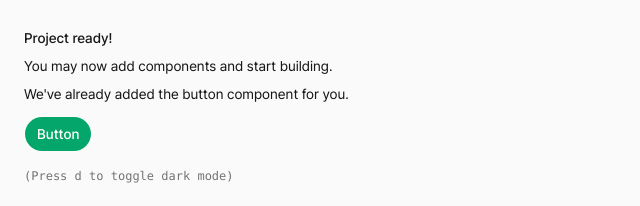
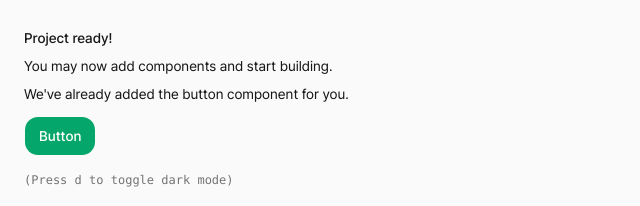
Before and after one commit to KIM-N-KANG/manyak-web, a Next.js app: page / in a window 1280 px wide. Shown: the top 206 px of the page, without its empty margins (0-640 px from the left). Built offline with nearby package versions, Linux system fonts and the light colour scheme.

Commit message:
[KNK-102] Design: 스타일 토큰 조정
- 기본 UI 스타일 변경
- 기본 radius 변경
- 기본 버튼 크기 변경

```diff
--- a/src/app/globals.css
+++ b/src/app/globals.css
@@ -47,13 +47,13 @@
   --color-background: var(--background);
 
   /* 모서리 반경 */
-  --radius-sm: calc(var(--radius) * 0.6);
-  --radius-md: calc(var(--radius) * 0.8);
-  --radius-lg: var(--radius);
-  --radius-xl: calc(var(--radius) * 1.4);
-  --radius-2xl: calc(var(--radius) * 1.8);
-  --radius-3xl: calc(var(--radius) * 2.2);
-  --radius-4xl: calc(var(--radius) * 2.6);
+  --radius-sm: calc(var(--radius) * 1.2); /* 12 */
+  --radius-md: calc(var(--radius) * 1.4); /* 14 */
+  --radius-lg: calc(var(--radius) * 1.6); /* 16 */
+  --radius-xl: calc(var(--radius) * 2); /* 20 */
+  --radius-2xl: calc(var(--radius) * 2.4); /* 24 */
+  --radius-3xl: calc(var(--radius) * 2.8); /* 28 */
+  --radius-4xl: calc(var(--radius) * 3.4); /* 34 */
 }
 
 /* 라이트 테마 변수 */
--- a/src/components/ui/button.tsx
+++ b/src/components/ui/button.tsx
@@ -4,13 +4,15 @@ import { cva, type VariantProps } from 'class-variance-authority';
 import { cn } from '@/lib/utils';
 
 const buttonVariants = cva(
-  "group/button inline-flex shrink-0 items-center justify-center rounded-4xl border border-transparent bg-clip-padding text-sm font-medium whitespace-nowrap transition-all outline-none select-none focus-visible:border-ring focus-visible:ring-[3px] focus-visible:ring-ring/50 active:not-aria-[haspopup]:translate-y-px disabled:pointer-events-none disabled:opacity-50 aria-invalid:border-destructive aria-invalid:ring-[3px] aria-invalid:ring-destructive/20 dark:aria-invalid:border-destructive/50 dark:aria-invalid:ring-destructive/40 [&_svg]:pointer-events-none [&_svg]:shrink-0 [&_svg:not([class*='size-'])]:size-4",
+  "group/button inline-flex shrink-0 items-center justify-center rounded-md border border-transparent bg-clip-padding text-sm font-medium whitespace-nowrap transition-all outline-none select-none focus-visible:border-ring focus-visible:ring-3 focus-visible:ring-ring/50 disabled:pointer-events-none disabled:opacity-50 aria-invalid:border-destructive aria-invalid:ring-3 aria-invalid:ring-destructive/20 dark:aria-invalid:border-destructive/50 dark:aria-invalid:ring-destructive/40 [&_svg]:pointer-events-none [&_svg]:shrink-0 [&_svg:not([class*='size-'])]:size-4",
   {
     variants: {
       variant: {
         default: 'bg-primary text-primary-foreground hover:bg-primary/80',
         outline:
-          'border-border bg-input/30 hover:bg-input/50 hover:text-foreground aria-expanded:bg-muted aria-expanded:text-foreground',
+          'border-border bg-background shadow-xs hover:bg-muted hover:text-foreground aria-expanded:bg-muted aria-expanded:text-foreground dark:border-input dark:bg-input/30 dark:hover:bg-input/50',
+        primaryOutline:
+          'border-primary bg-primary/10 text-primary hover:bg-primary/20 dark:bg-primary/20 dark:hover:bg-primary/30',
         secondary:
           'bg-secondary text-secondary-foreground hover:bg-[color-mix(in_oklch,var(--secondary),var(--foreground)_5%)] aria-expanded:bg-secondary aria-expanded:text-secondary-foreground',
         ghost:
@@ -21,14 +23,16 @@ const buttonVariants = cva(
       },
       size: {
         default:
-          'h-9 gap-1.5 px-3 has-data-[icon=inline-end]:pr-2.5 has-data-[icon=inline-start]:pl-2.5',
-        xs: "h-6 gap-1 px-2.5 text-xs has-data-[icon=inline-end]:pr-2 has-data-[icon=inline-start]:pl-2 [&_svg:not([class*='size-'])]:size-3",
-        sm: 'h-8 gap-1 px-3 has-data-[icon=inline-end]:pr-2 has-data-[icon=inline-start]:pl-2',
-        lg: 'h-10 gap-1.5 px-4 has-data-[icon=inline-end]:pr-3 has-data-[icon=inline-start]:pl-3',
-        icon: 'size-9',
-        'icon-xs': "size-6 [&_svg:not([class*='size-'])]:size-3",
-        'icon-sm': 'size-8',
-        'icon-lg': 'size-10',
+          'h-10 gap-1.5 px-3.5 py-2.5 in-data-[slot=button-group]:rounded-md has-data-[icon=inline-end]:pr-2 has-data-[icon=inline-start]:pl-2',
+        xs: "h-6 gap-1 rounded-[min(var(--radius-md),8px)] px-2 text-xs in-data-[slot=button-group]:rounded-md has-data-[icon=inline-end]:pr-1.5 has-data-[icon=inline-start]:pl-1.5 [&_svg:not([class*='size-'])]:size-3",
+        sm: "h-8 gap-1 rounded-[min(var(--radius-sm),10px)] px-3 py-2 text-xs in-data-[slot=button-group]:rounded-md has-data-[icon=inline-end]:pr-1.5 has-data-[icon=inline-start]:pl-1.5 [&_svg:not([class*='size-'])]:size-3",
+        lg: "h-12 gap-2 rounded-lg px-4 py-3 text-base has-data-[icon=inline-end]:pr-2 has-data-[icon=inline-start]:pl-2 [&_svg:not([class*='size-'])]:size-5",
+        icon: 'size-10',
+        'icon-xs':
+          "size-6 rounded-[min(var(--radius-sm),8px)] in-data-[slot=button-group]:rounded-sm [&_svg:not([class*='size-'])]:size-3",
+        'icon-sm':
+          "size-8 rounded-[min(var(--radius-sm),10px)] in-data-[slot=button-group]:rounded-sm [&_svg:not([class*='size-'])]:size-3",
+        'icon-lg': "size-12 rounded-lg [&_svg:not([class*='size-'])]:size-5",
       },
     },
     defaultVariants: {
```
Also changed, not shown: components.json.
